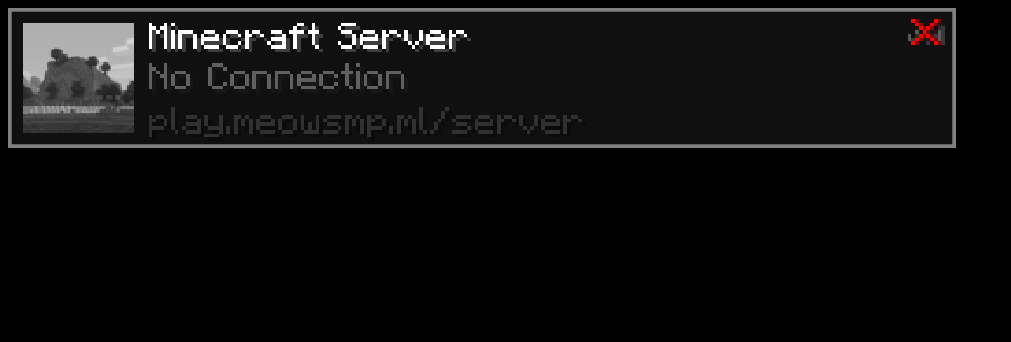
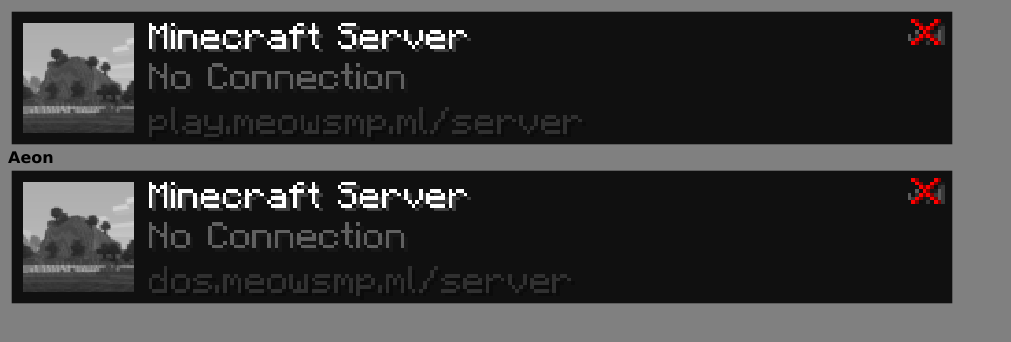
Before and after one commit to Willydaham09/meowSMP, a plain HTML site: page index.html in a window 1280 px wide. Shown: the whole page, without its empty margins (0-1011 px from the left). Drawn offline with Linux system fonts and the light colour scheme.

Commit message:
added index.html

```diff
--- a/ping.html
+++ b/index.html
@@ -7,8 +7,15 @@ window.addEventListener("load", () => {
 	new ServerEmbed(document.getElementById("embed"), "75%").ping("play.meowsmp.ml/server");
 });
 </script>
+<script type="text/javascript">
+window.addEventListener("load", () => {
+	new ServerEmbed(document.getElementById("embed2"), "75%").ping("dos.meowsmp.ml/server");
+});
+</script>
 </head>
-<body style="background-color:black;">
+<body style="background-color:gray;">
 <div id="embed"></div>
+<div><b style="font-family:verdana;">Aeon</b></div>
+<div id="embed2"></div>
 </body>
 </html>
```
